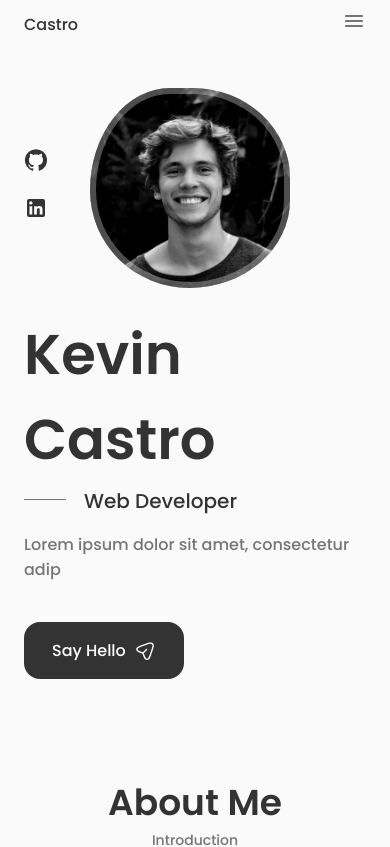
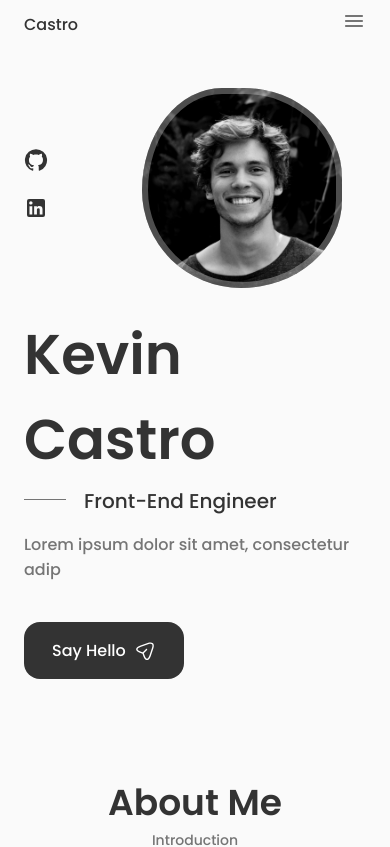
Before and after one commit to kevincastrochavez/kevin-portfolio, a React (Create React App) app: page / in a window 390 px wide. Shown: the top 847 px of the page. Built offline with nearby package versions, Linux system fonts and the light colour scheme.

Commit message:
fixed responsiveness on hero

```diff
--- a/src/components/home/Data.js
+++ b/src/components/home/Data.js
@@ -5,7 +5,7 @@ function Data() {
     <div className='data'>
       <h1 className='data__title'>Kevin Castro</h1>
 
-      <h3 className='data__subtitle'>Web Developer</h3>
+      <h3 className='data__subtitle'>Front-End Engineer</h3>
 
       <p className='data__description'>
         Lorem ipsum dolor sit amet, consectetur adip
--- a/src/styles/Social.scss
+++ b/src/styles/Social.scss
@@ -15,3 +15,15 @@
     }
   }
 }
+
+@media screen and (max-width: 768px) {
+  .social {
+    grid-column: 2/3;
+  }
+}
+
+@media screen and (max-width: 460px) {
+  .social {
+    grid-column: 1/2;
+  }
+}
--- a/src/styles/data.scss
+++ b/src/styles/data.scss
@@ -49,6 +49,12 @@
 
 @media screen and (max-width: 768px) {
   .data {
+    grid-column: 2/4;
+  }
+}
+
+@media screen and (max-width: 460px) {
+  .data {
     grid-column: 1/3;
   }
 }
--- a/src/styles/home.scss
+++ b/src/styles/home.scss
@@ -54,16 +54,28 @@
 @media screen and (max-width: 768px) {
   .home {
     &__content {
-      grid-template-columns: 0.5fr 3fr;
+      grid-template-columns: 1fr auto auto 1fr;
       padding-top: 3.5rem;
     }
 
     &__img {
+      justify-self: end;
       order: initial;
-      justify-self: initial;
       box-shadow: inset 0 0 0 6px rgb(255 255 255 / 30%);
       width: 200px;
       height: 200px;
+    }
+  }
+}
+
+@media screen and (max-width: 460px) {
+  .home {
+    &__content {
+      grid-template-columns: auto auto;
+    }
+
+    &__img {
+      justify-self: center;
     }
   }
 }
```
